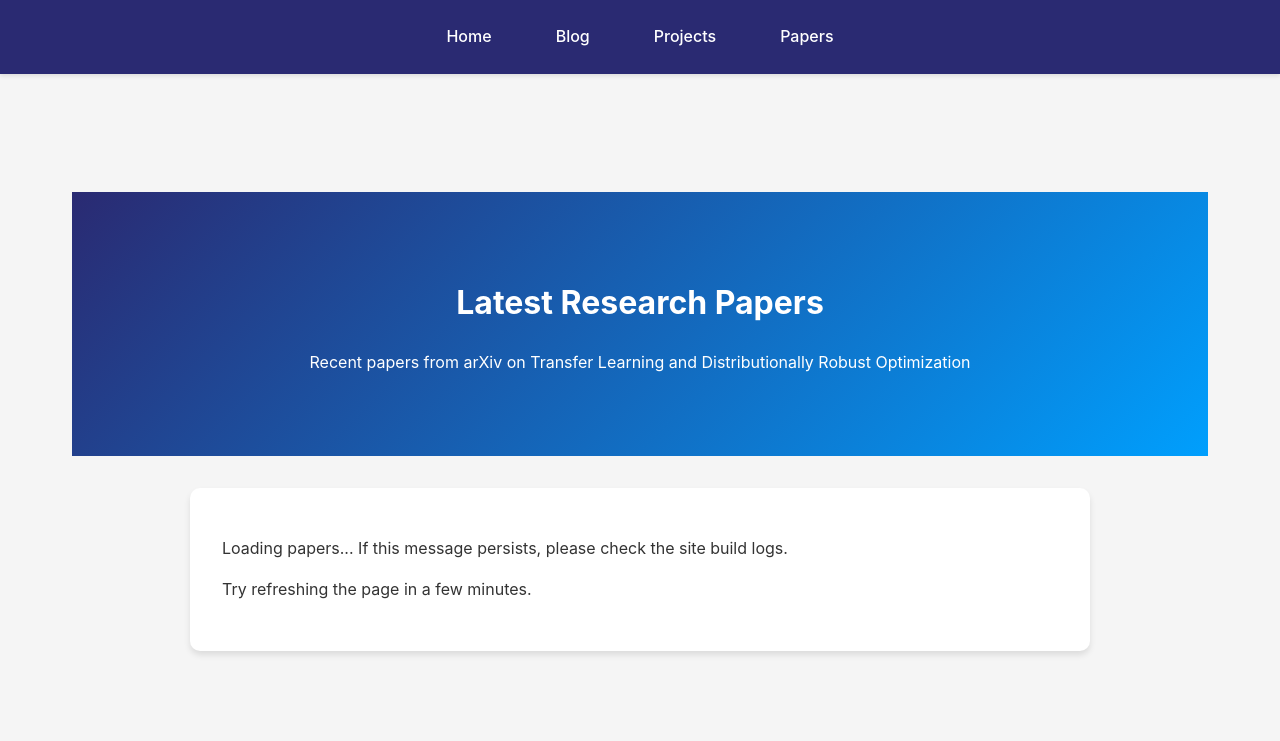
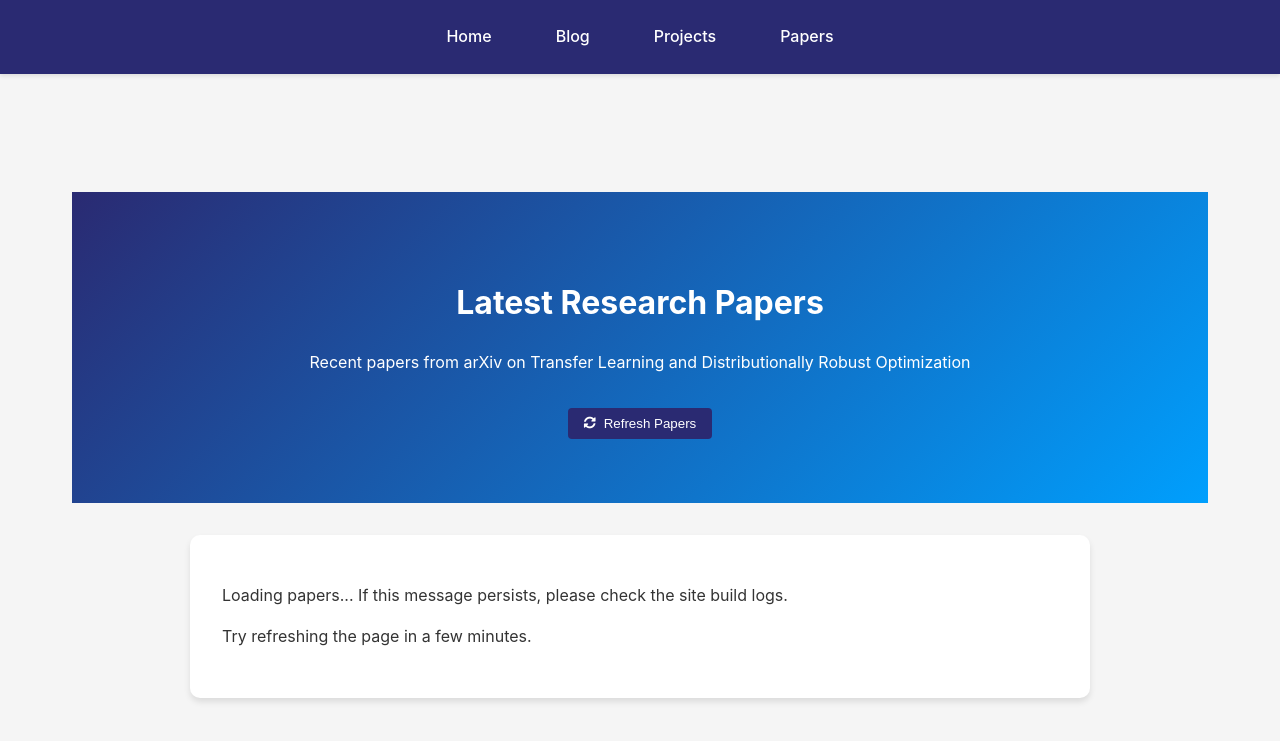
Before and after one commit to kyZhan2002/mypage, a Jekyll site: the page built from papers/index.html, in a window 1280 px wide. Shown: the top 741 px of the page. Built offline with Jekyll 4.4.1, drawn with Linux system fonts in a browser that asks for light colours.

Commit message:
5th arxiv try

```diff
--- a/_config.yml
+++ b/_config.yml
@@ -41,3 +41,8 @@ collections:
   blog:
     output: true
     permalink: /blog/:title
+
+webrick:
+  headers:
+    'Access-Control-Allow-Origin': '*'
+    'Access-Control-Allow-Methods': 'GET, POST, OPTIONS'
--- a/assets/css/styles.scss
+++ b/assets/css/styles.scss
@@ -316,6 +316,32 @@ body {
   }
 }
 
+.refresh-button {
+  margin-top: 1rem;
+  background: var(--primary-color);
+  color: white;
+  border: none;
+  padding: 0.5rem 1rem;
+  border-radius: 4px;
+  cursor: pointer;
+  display: inline-flex;
+  align-items: center;
+  gap: 0.5rem;
+
+  &:hover {
+    background: var(--secondary-color);
+  }
+
+  &:disabled {
+    opacity: 0.7;
+    cursor: not-allowed;
+  }
+
+  i {
+    font-size: 0.9em;
+  }
+}
+
 footer {
   text-align: center;
   padding: 2rem;
--- a/papers/index.html
+++ b/papers/index.html
@@ -7,6 +7,9 @@ title: Latest arXiv Papers
   <div class="header">
     <h1>Latest Research Papers</h1>
     <p>Recent papers from arXiv on Transfer Learning and Distributionally Robust Optimization</p>
+    <button onclick="refreshPapers()" class="button refresh-button">
+      <i class="fas fa-sync-alt"></i> Refresh Papers
+    </button>
   </div>
 
   <div class="papers-list">
@@ -42,3 +45,27 @@ title: Latest arXiv Papers
     {% endif %}
   </div>
 </div>
+
+<script>
+function refreshPapers() {
+  const button = document.querySelector('.refresh-button');
+  button.disabled = true;
+  button.innerHTML = '<i class="fas fa-spinner fa-spin"></i> Refreshing...';
+
+  fetch('{{ site.baseurl }}/refresh-papers', {
+    method: 'POST',
+  })
+  .then(response => {
+    if (response.ok) {
+      location.reload();
+    } else {
+      throw new Error('Refresh failed');
+    }
+  })
+  .catch(error => {
+    alert('Failed to refresh papers. Please try again later.');
+    button.disabled = false;
+    button.innerHTML = '<i class="fas fa-sync-alt"></i> Refresh Papers';
+  });
+}
+</script>
```
